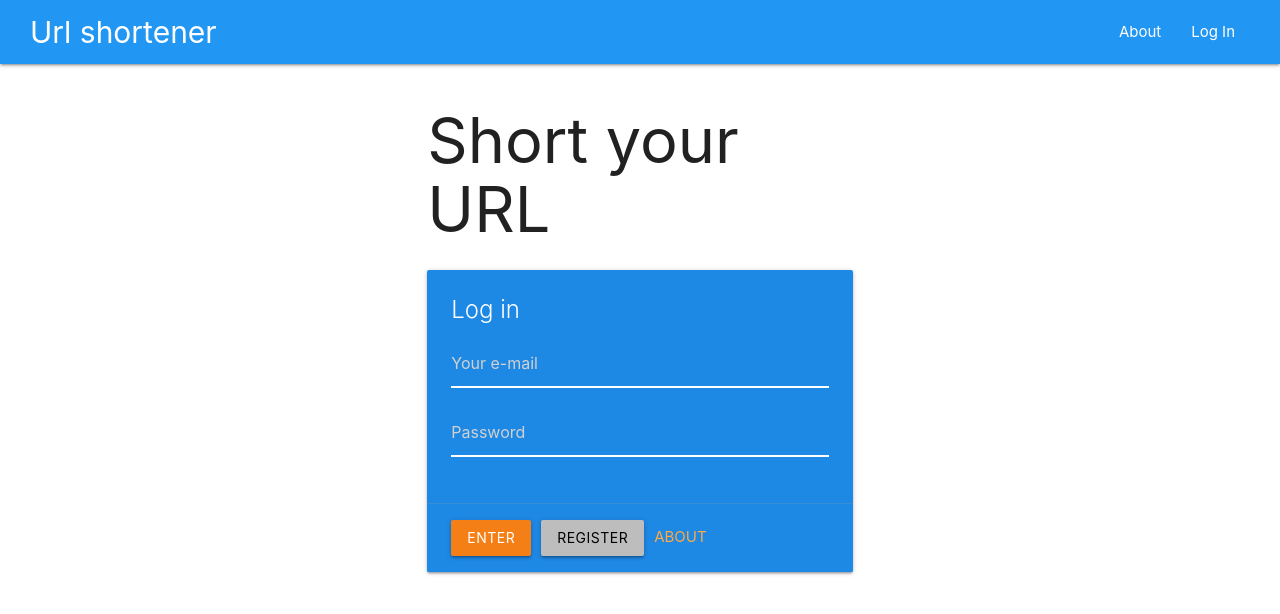
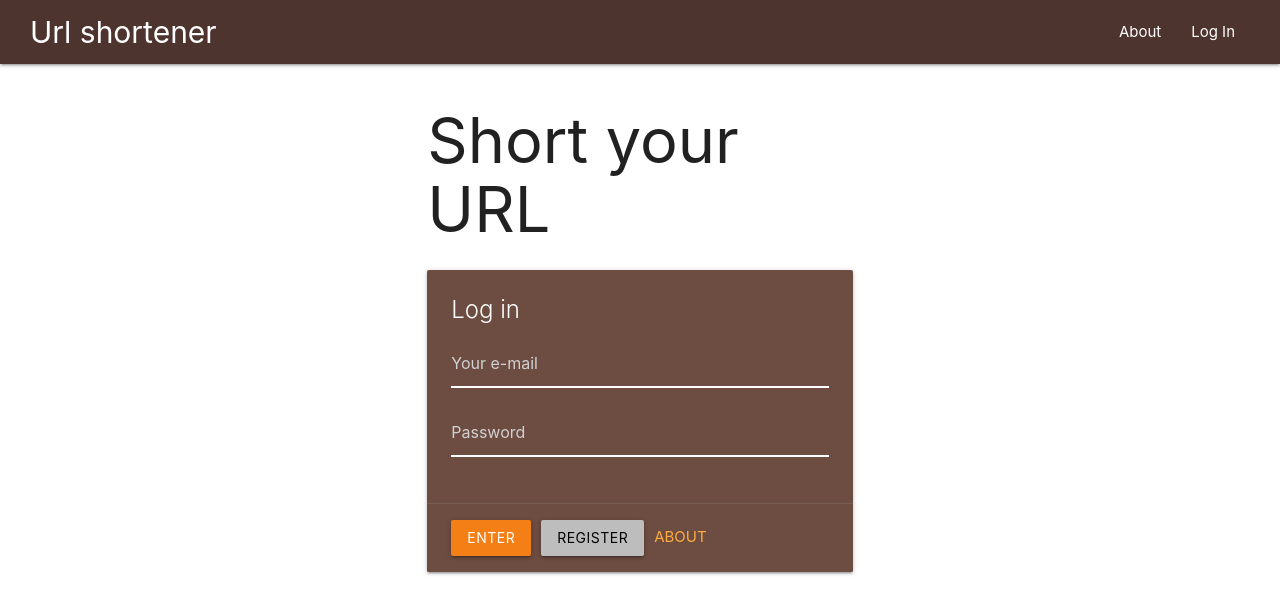
Before and after one commit to decss/MERN-url-shortener, a React (Create React App) app in the folder client/: page / in a window 1280 px wide. Shown: the top 614 px of the page. Built offline with nearby package versions, Linux system fonts and the light colour scheme.

Commit message:
fix css classes, brown theme

```diff
--- a/client/src/App.js
+++ b/client/src/App.js
@@ -23,7 +23,7 @@ function App() {
         <AuthContext.Provider value={{token, login, logout, userId, isAuthenticated}}>
             <Router>
                 <nav>
-                    <div className="nav-wrapper blue darket-1" style={{padding: '0 2rem'}}>
+                    <div className="nav-wrapper brown darken-3" style={{padding: '0 2rem'}}>
                         <span style={{fontSize: '2rem'}} className="hide-on-small-only">Url shortener</span>
                         {isAuthenticated
                             ? <Navbar/>
--- a/client/src/pages/AuthPage.js
+++ b/client/src/pages/AuthPage.js
@@ -40,7 +40,7 @@ export const AuthPage = () => {
         <div className="row">
             <div className="col s12 m8 offset-m2 xl6 offset-xl3">
                 <h1>Short your URL</h1>
-                <div className="card blue darken-1">
+                <div className="card brown darken-1">
                     <div className="card-content white-text">
                         <span className="card-title">Log in</span>
                         <div>
--- a/client/src/pages/CreatePage.js
+++ b/client/src/pages/CreatePage.js
@@ -38,7 +38,7 @@ export const CreatePage = () => {
                     />
                     <label htmlFor="link">Insert URL</label>
                 </div>
-                <button className="waves-effect waves-light btn-large blue darken-1" onClick={pressHandler}><i>Shorten</i></button>
+                <button className="waves-effect waves-light btn-large brown darken-1" onClick={pressHandler}><i>Shorten</i></button>
             </div>
         </div>
     )
```
Also changed, not shown: 1 other file (tests, documents, lock files or other folders).
